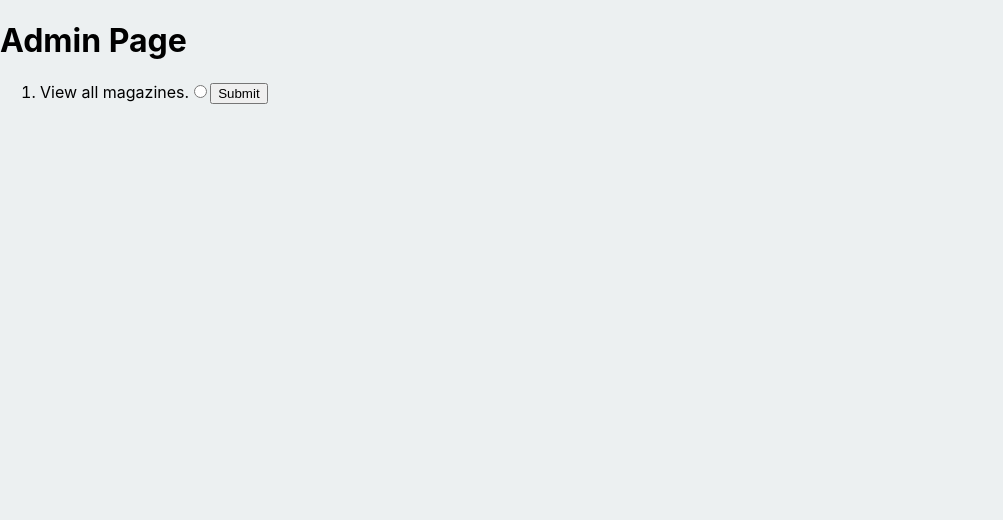
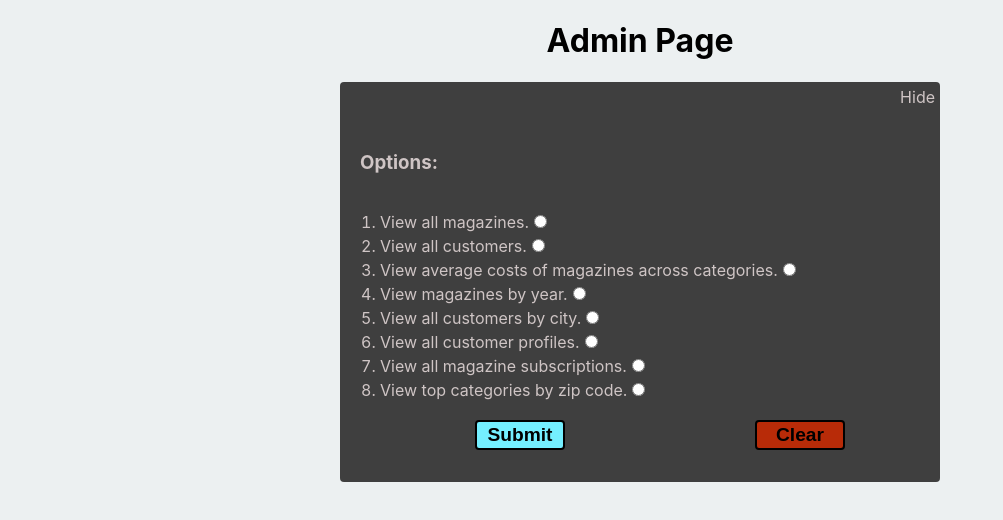
Before and after one commit to tarekel96/Flask_MySQL_MagazineApp, a React (Create React App) app in the folder client/: page /admin in a window 1280 px wide. Shown: the top 520 px of the page, without its empty margins (0-1003 px from the left). Built offline with nearby package versions, Linux system fonts and the light colour scheme.

Commit message:
made the UI friendly in the admin page and laid out the different admin options into the form

```diff
--- a/client/src/pages/Admin/Admin.js
+++ b/client/src/pages/Admin/Admin.js
@@ -4,11 +4,13 @@ import axios from 'axios';
 import styles from './admin.module.css';
 
 const Admin = () => {
+	const [ showForm, setFormVisibility ] = useState(true);
 	const [ content, setContent ] = useState([]);
 	const [ userSelection, setUserSelection ] = useState('view_all_mags');
 	const [ viewAllMags, setViewAllMags ] = useState(false);
 
 	const getAllMags = () => {
+		try {
 			return axios
 				.get('http://127.0.0.1:5000/auth/magazine_catalog')
 				.then((res) => {
@@ -24,6 +26,10 @@ const Admin = () => {
 					console.log(e);
 					alert(e);
 				});
+		} catch (e) {
+			console.log('An error occurred in fetching the data; see below:');
+			console.log(e);
+		}
 	};
 
 	const handleUserinput = (name) => {
@@ -45,13 +51,35 @@ const Admin = () => {
 		console.log(content);
 	};
 
+	const toggleForm = () => {
+		setFormVisibility((prevState) => !prevState);
+	};
+
+	const handleClear = () => {
+		setContent([]);
+	};
+
 	return (
 		<div>
-			<h1>Admin Page</h1>
-			<form onSubmit={(e) => handleSubmit(e)}>
+			<h1 className={styles['admin-header']}>Admin Page</h1>
+			{!showForm ? (
+				<div className={styles['show-btn-wrapper']}>
+					<button className={styles['show-btn']} onClick={toggleForm}>
+						Show Form
+					</button>
+				</div>
+			) : (
+				''
+			)}
+			{showForm ? (
+				<form className={styles['radio-form']} onSubmit={(e) => handleSubmit(e)}>
+					<span className={styles['form-hide-btn']} onClick={toggleForm}>
+						Hide
+					</span>
+					<h3>Options: </h3>
 					<ol>
 						<li>
-						<label>View all magazines.</label>
+							<label htmlFor="view_all_mags">View all magazines.</label>
 							<input
 								type="radio"
 								name="view_all_mags"
@@ -59,10 +87,90 @@ const Admin = () => {
 								checked={viewAllMags}
 								onChange={(e) => handleUserinput(e.target.name)}
 							/>
+						</li>
+						<li>
+							<label htmlFor="view_all_cust">View all customers.</label>
+							<input
+								type="radio"
+								name="view_all_cust"
+								// value={viewAllMags}
+								// checked={viewAllMags}
+								// onChange={(e) => handleUserinput(e.target.name)}
+							/>
+						</li>
+						<li>
+							<label htmlFor="mags_avg_cost_cat">
+								View average costs of magazines across categories.
+							</label>
+							<input
+								type="radio"
+								name="mags_avg_cost_cat"
+								// value={viewAllMags}
+								// checked={viewAllMags}
+								// onChange={(e) => handleUserinput(e.target.name)}
+							/>
+						</li>
+						<li>
+							<label htmlFor="get_all_mags_by_year">View magazines by year.</label>
+							<input
+								type="radio"
+								name="get_all_mags_by_year"
+								// value={viewAllMags}
+								// checked={viewAllMags}
+								// onChange={(e) => handleUserinput(e.target.name)}
+							/>
+						</li>
+						<li>
+							<label htmlFor="get_all_cust_by_city">View all customers by city.</label>
+							<input
+								type="radio"
+								name="get_all_cust_by_city"
+								// value={viewAllMags}
+								// checked={viewAllMags}
+								// onChange={(e) => handleUserinput(e.target.name)}
+							/>
+						</li>
+						<li>
+							<label htmlFor="get_all_cust_prof">View all customer profiles.</label>
+							<input
+								type="radio"
+								name="get_all_cust_prof"
+								// value={viewAllMags}
+								// checked={viewAllMags}
+								// onChange={(e) => handleUserinput(e.target.name)}
+							/>
+						</li>
+						<li>
+							<label htmlFor="get_all_mag_subs">View all magazine subscriptions.</label>
+							<input
+								type="radio"
+								name="get_all_mag_subs"
+								// value={viewAllMags}
+								// checked={viewAllMags}
+								// onChange={(e) => handleUserinput(e.target.name)}
+							/>
+						</li>
+						<li>
+							<label htmlFor="max_cat_by_zip">View top categories by zip code.</label>
+							<input
+								type="radio"
+								name="max_cat_by_zip"
+								// value={viewAllMags}
+								// checked={viewAllMags}
+								// onChange={(e) => handleUserinput(e.target.name)}
+							/>
+						</li>
+						<div className={styles['submit-btn-wrapper']}>
 							<input type="submit" />
-					</li>
+							<button type="button" className={styles['clear-btn']} onClick={handleClear}>
+								Clear
+							</button>
+						</div>
 					</ol>
 				</form>
+			) : (
+				''
+			)}
 			<div className={styles['grid-container']}>
 				<div className={styles['items-container']}>
 					{content.map((item) => (
--- a/client/src/pages/Admin/admin.module.css
+++ b/client/src/pages/Admin/admin.module.css
@@ -1,3 +1,7 @@
+.admin-header {
+	text-align: center;
+}
+
 .grid-container {
 	margin: 0 auto;
 }
@@ -9,3 +13,87 @@
 	column-gap: 0.5rem;
 	row-gap: 0.5rem;
 }
+.show-btn-wrapper {
+	display: flex;
+	justify-content: right;
+	margin-right: 2.5%;
+	margin-bottom: 1rem;
+}
+.show-btn {
+	background-color: rgb(116, 239, 255);
+	border-style: solid;
+	border-radius: 4px;
+	height: 30px;
+	width: 90px;
+}
+.show-btn:hover {
+	cursor: pointer;
+	background-color: rgb(47, 236, 164);
+	transition: all 0.25s;
+}
+
+.radio-form {
+	display: flex;
+	flex-direction: column;
+	width: 600px;
+	height: 400px;
+	background-color: rgb(63, 63, 63);
+	color: rgb(207, 197, 197);
+	border-radius: 4px;
+	margin: 0 auto 2.5% auto;
+}
+
+.form-hide-btn {
+	align-self: flex-end;
+	padding: 5px;
+}
+.form-hide-btn:hover {
+	cursor: pointer;
+	color: rgb(116, 239, 255);
+	transition: all 0.25s;
+}
+
+.radio-form h3 {
+	padding-left: 20px;
+	padding-top: 20px;
+}
+
+.radio-form li {
+	margin: 0.25rem auto;
+}
+.submit-btn-wrapper {
+	display: flex;
+	justify-content: space-around;
+}
+
+.submit-btn-wrapper input {
+	margin-top: 1rem;
+	height: 30px;
+	width: 90px;
+	font-size: larger;
+	font-weight: bold;
+	background-color: rgb(116, 239, 255);
+	border-style: solid;
+	border-radius: 4px;
+}
+.submit-btn-wrapper input:hover {
+	cursor: pointer;
+	background-color: rgb(47, 236, 164);
+	transition: all 0.25s;
+}
+
+.submit-btn-wrapper .clear-btn {
+	margin-top: 1rem;
+	height: 30px;
+	width: 90px;
+	font-size: larger;
+	font-weight: bold;
+	background-color: rgb(184, 43, 8);
+	border-style: solid;
+	border-radius: 4px;
+}
+.submit-btn-wrapper .clear-btn:hover {
+	cursor: pointer;
+	background-color: rgb(47, 236, 164);
+	transition: all 0.25s;
+}
```
Lines whose indentation alone changed are shown as unchanged.
